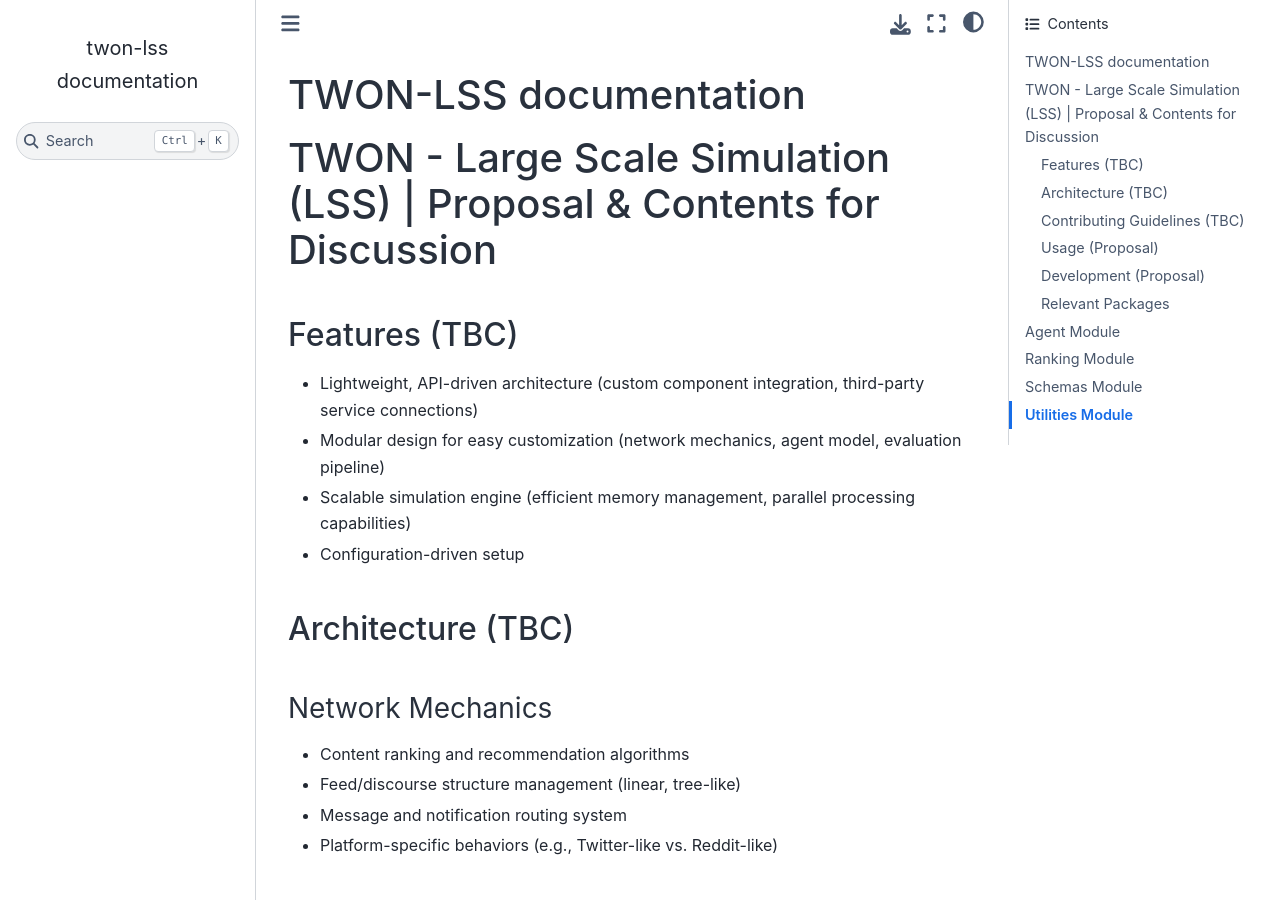
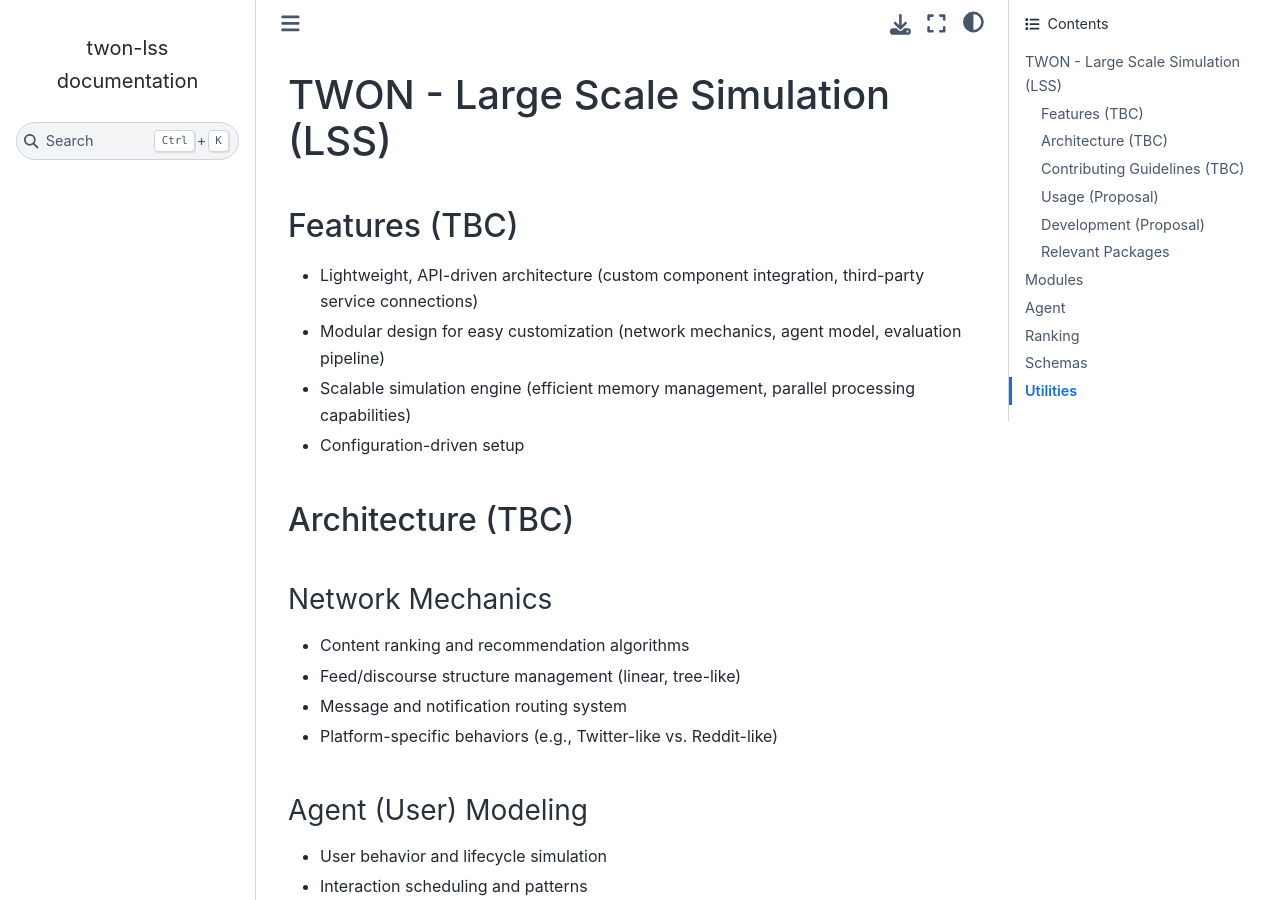
Before and after one commit to cl-trier/TWON-LSS, a Sphinx documentation site: the page built from docs/index.rst, in a window 1280 px wide and 900 px high. Built offline with Sphinx 7.4.7 and the Sphinx Book theme 1.1.4, drawn with Linux system fonts in a browser that asks for light colours; some of the changed text lies outside the part shown.

Commit message:
update readme structure

```diff
--- a/README.md
+++ b/README.md
@@ -1,4 +1,4 @@
-# TWON - Large Scale Simulation (LSS) | Proposal & Contents for Discussion
+# TWON - Large Scale Simulation (LSS)
 
 ## Features (TBC)
 
--- a/docs/index.rst
+++ b/docs/index.rst
@@ -1,9 +1,9 @@
-TWON-LSS documentation
-======================
-
 .. mdinclude:: ../README.md
 
-Agent Module
+Modules
+=========================
+
+Agent
 =========================
 
 **Interface**
@@ -12,7 +12,7 @@ Agent Module
    :members:
 
 
-Ranking Module
+Ranking
 =========================
 
 **Interface**
@@ -26,7 +26,7 @@ Ranking Module
    :members:
 
 
-Schemas Module
+Schemas
 =========================
 
 .. autoclass:: twon_lss.schemas.feed.Feed
@@ -36,7 +36,7 @@ Schemas Module
 .. autoclass:: twon_lss.schemas.user.User
 
 
-Utilities Module
+Utilities
 =========================
 
 .. autoclass:: twon_lss.utility.noise.Noise
```
